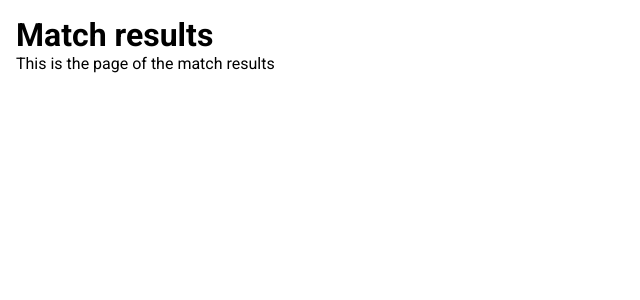
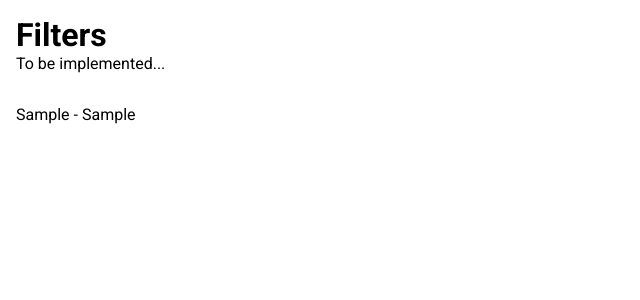
Before and after one commit to sergiopmdeveloper/sokkai, a Django app: page /matches/results in a window 1280 px wide. Shown: the top 300 px of the page, without its empty margins (0-640 px from the left). Run offline with Django 5.2, Linux system fonts and the light colour scheme; tables that the repository leaves empty hold one stand-in row (values such as "Sample post").

Commit message:
feat: display matches by date and league

```diff
--- /dev/null
+++ b/matches/utils.py
@@ -0,0 +1,32 @@
+from django.db.models import Max
+from django.http import HttpRequest
+
+from matches.models import Match
+
+
+def generate_match_filters(request: HttpRequest) -> dict[str, str]:
+    """
+    Generate match filters.
+
+    Parameters
+    ----------
+    request : HttpRequest
+        The request object.
+
+    Returns
+    -------
+    dict[str, str]
+        The match filters.
+    """
+
+    filters = {}
+
+    date = request.GET.get("date") or Match.objects.aggregate(Max("date"))["date__max"]
+    league = request.GET.get("league")
+
+    filters["date"] = date
+
+    if league:
+        filters["league"] = league
+
+    return filters
--- a/matches/views.py
+++ b/matches/views.py
@@ -1,7 +1,12 @@
 from django.http import HttpRequest, HttpResponse
 from django.shortcuts import render
+from django.views.decorators.http import require_http_methods
+
+from matches.models import Match
+from matches.utils import generate_match_filters
 
 
+@require_http_methods(["GET"])
 def results(request: HttpRequest) -> HttpResponse:
     """
     Render the results page.
@@ -17,4 +22,8 @@ def results(request: HttpRequest) -> HttpResponse:
         The results page.
     """
 
-    return render(request, "matches/results.html")
+    filters = generate_match_filters(request=request)
+
+    matches = Match.objects.filter(**filters)
+
+    return render(request, "matches/results.html", {"matches": matches})
--- a/templates/matches/results.html
+++ b/templates/matches/results.html
@@ -6,8 +6,18 @@
 {% block content %}
   <main>
     <div class="default-container">
-      <h1>Match results</h1>
-      <p>This is the page of the match results</p>
+      <h1>Filters</h1>
+      <p>To be implemented...</p>
+    </div>
+
+    <div class="default-container">
+      {% if not matches %}
+        <p>No matches found</p>
+      {% else %}
+        {% for match in matches %}
+          <p>{{ match.team1 }} - {{ match.team2 }}</p>
+        {% endfor %}
+      {% endif %}
     </div>
   </main>
 {% endblock %}
```
